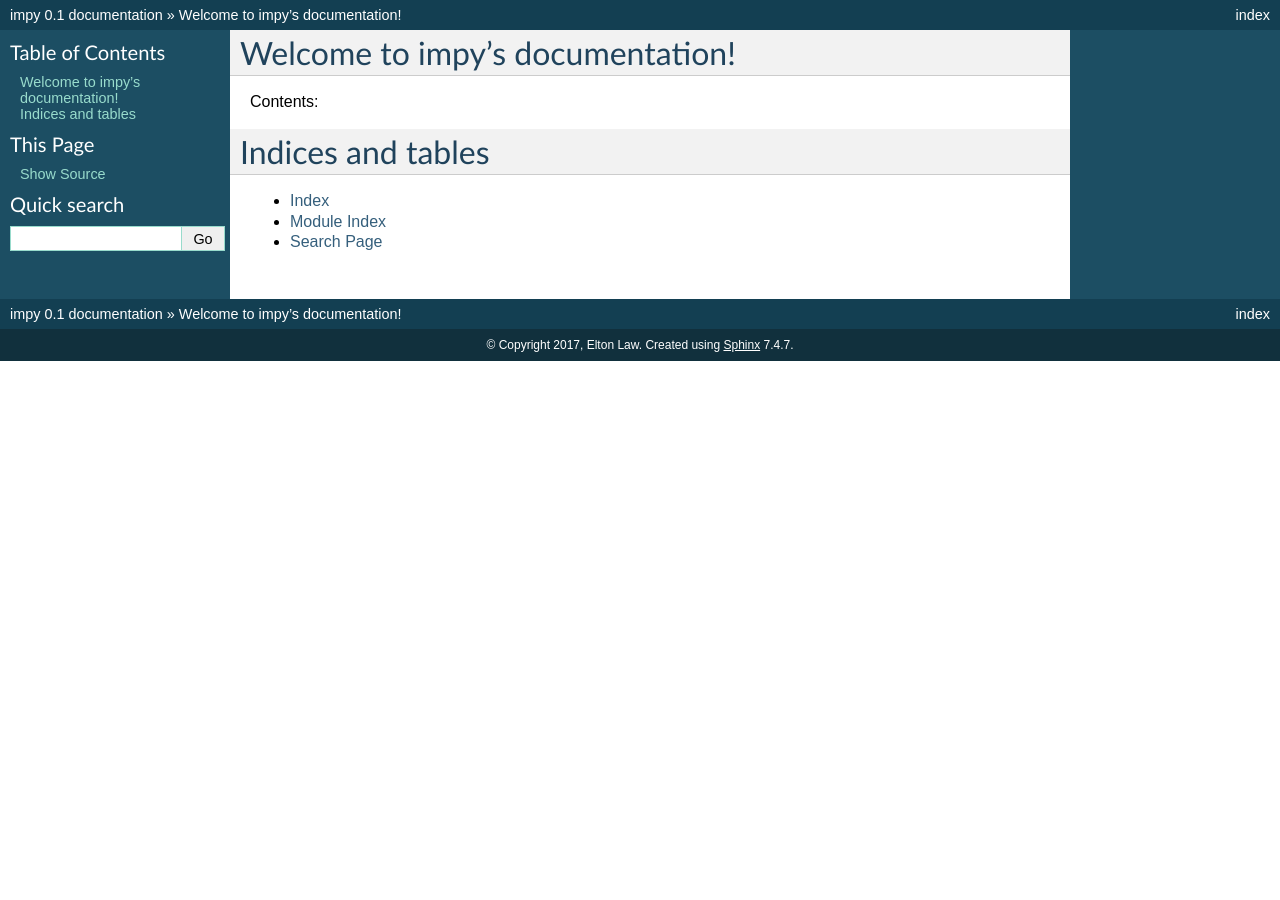
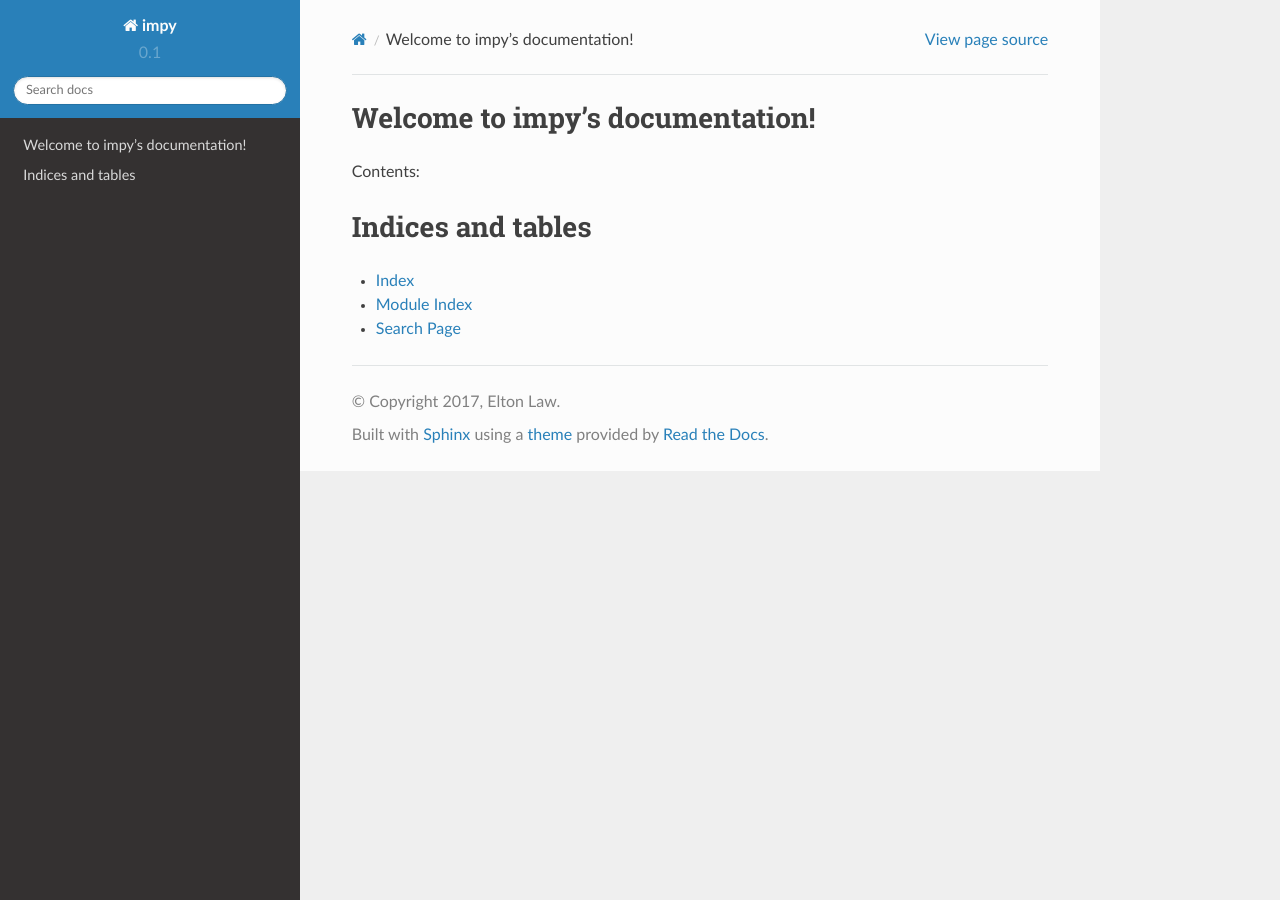
Before and after one commit to eltonlaw/impyute, a Sphinx documentation site: the page built from docs/index.rst, in a window 1280 px wide. Built offline with Sphinx 7.4.7 and the Read the Docs theme 2.0.0, drawn with Linux system fonts in a browser that asks for light colours.

Commit message:
change theme

```diff
--- a/docs/conf.py
+++ b/docs/conf.py
@@ -117,7 +117,7 @@ todo_include_todos = True
 
 # The theme to use for HTML and HTML Help pages.  See the documentation for
 # a list of builtin themes.
-html_theme = 'default'
+html_theme = 'sphinx_rtd_theme'
 
 # Theme options are theme-specific and customize the look and feel of a theme
 # further.  For a list of options available for each theme, see the
@@ -125,7 +125,7 @@ html_theme = 'default'
 #html_theme_options = {}
 
 # Add any paths that contain custom themes here, relative to this directory.
-#html_theme_path = []
+html_theme_path = ["_themes",]
 
 # The name for this set of Sphinx documents.
 # "<project> v<release> documentation" by default.
@@ -219,8 +219,6 @@ latex_elements = {
 # The paper size ('letterpaper' or 'a4paper').
 #'papersize': 'letterpaper',
 
-# The font size ('10pt', '11pt' or '12pt').
-#'pointsize': '10pt',
 
 # Additional stuff for the LaTeX preamble.
 #'preamble': '',
```
